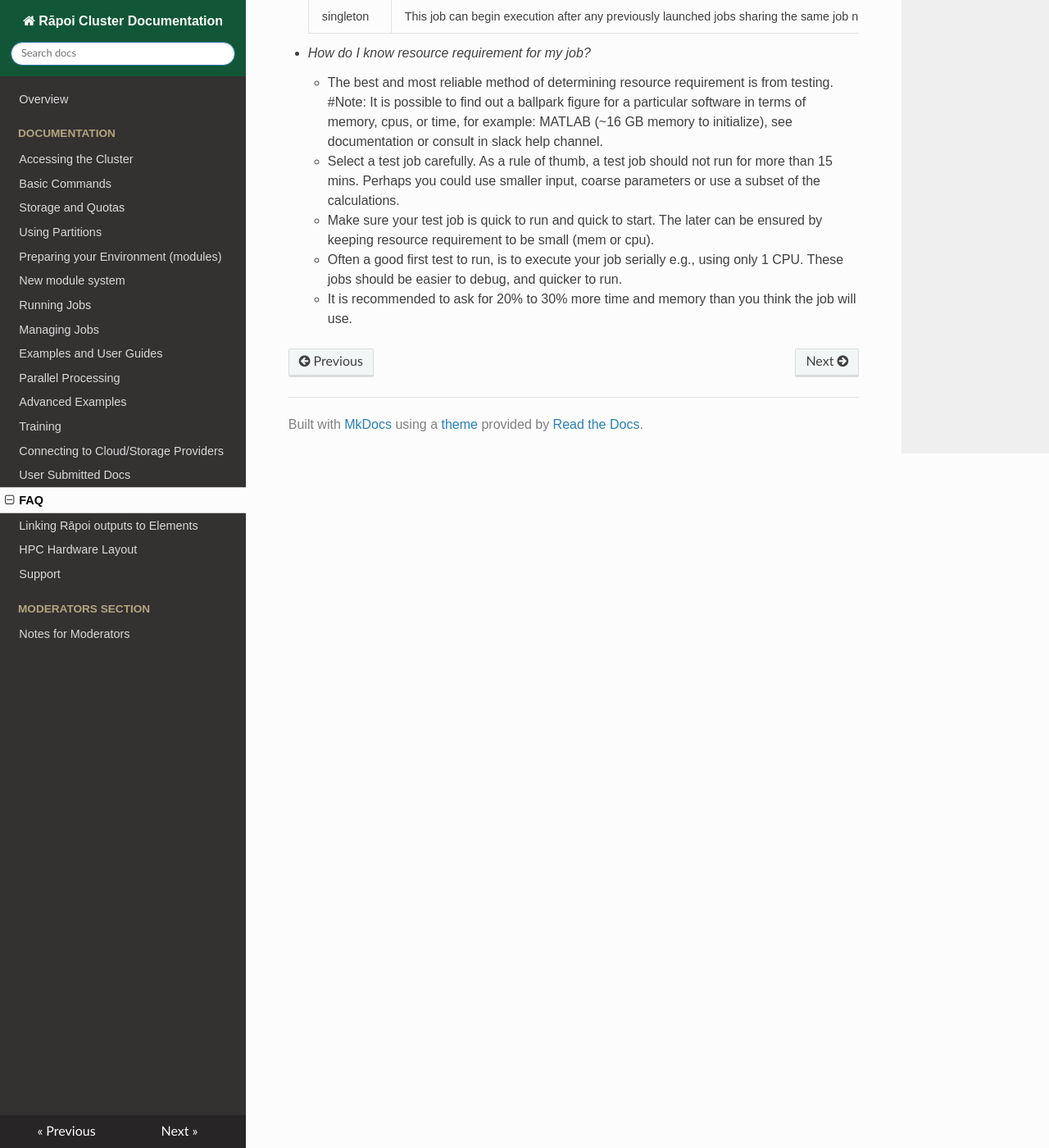
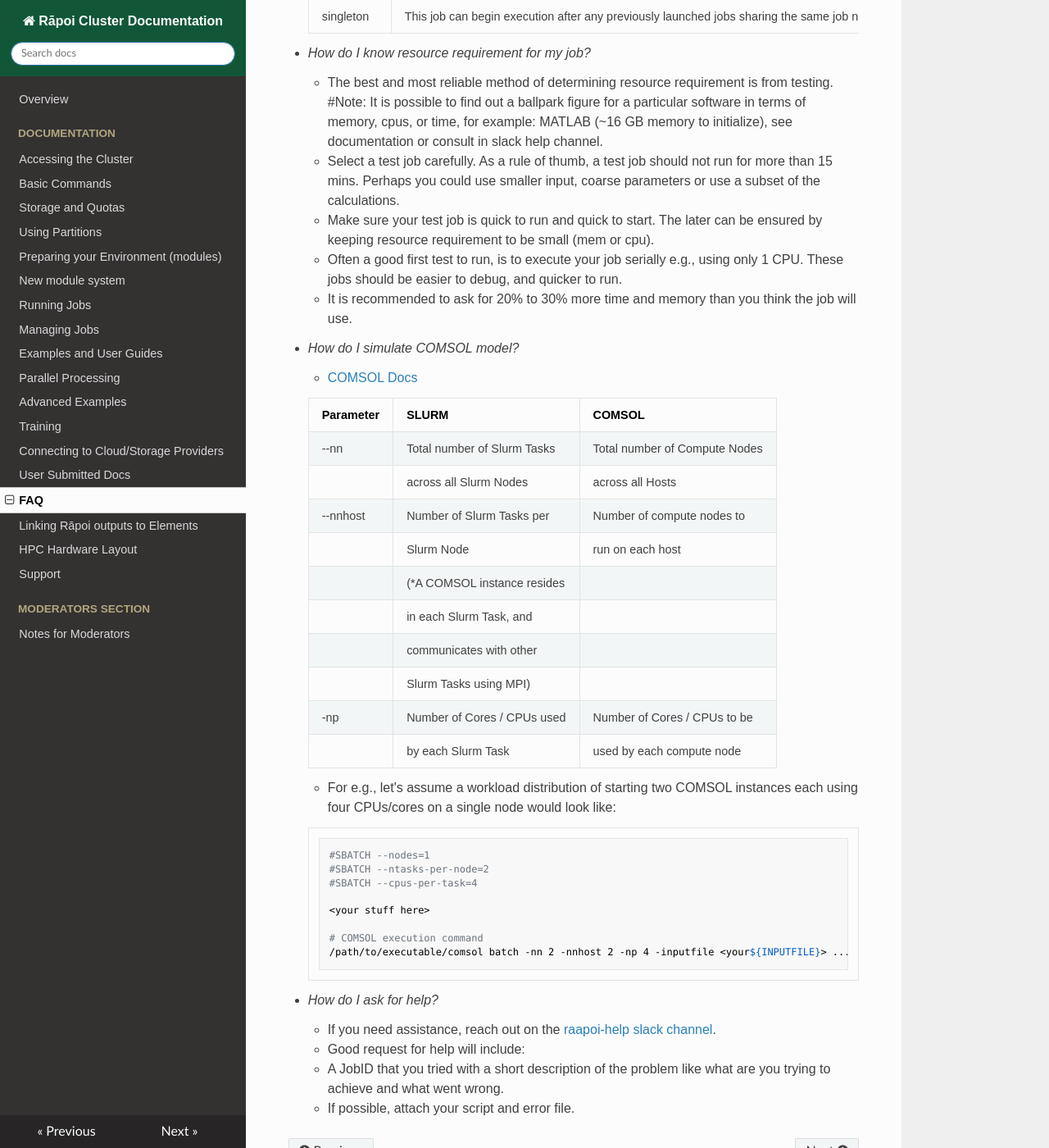
Before and after one commit to vuw-research-computing/raapoi-docs, an MkDocs documentation site: the page built from docs/faq.md, in a window 1280 px wide and 1400 px high, scrolled down 2178 px. Shown: the whole window at 82% size. Built offline with MkDocs 1.6.1, drawn with Linux system fonts in a browser that asks for light colours; nearby versions of some CDN libraries; some web fonts are replaced.

Commit message:
Update FAQs

````diff
--- a/docs/faq.md
+++ b/docs/faq.md
@@ -69,3 +69,43 @@
     * Make sure your test job is quick to run and quick to start. The later can be ensured by keeping resource requirement to be small (mem or cpu).
     * Often a good first test to run, is to execute your job serially e.g., using only 1 CPU. These jobs should be easier to debug, and quicker to run.
     * It is recommended to ask for 20% to 30% more time and memory than you think the job will use.
+
+* *How do I simulate COMSOL model?*
+    * [COMSOL Docs](https://www.comsol.com/support/knowledgebase/1001)
+
+
+
+    | Parameter       | SLURM                      | COMSOL                        |
+    |-----------------|----------------------------|-------------------------------|
+    | --nn            | Total number of Slurm Tasks | Total number of Compute Nodes |
+    |                 | across all Slurm Nodes      | across all Hosts              |
+    | --nnhost        | Number of Slurm Tasks per   | Number of compute nodes to    |
+    |                 | Slurm Node                  | run on each host              |
+    |                 | (*A COMSOL instance resides |                               |
+    |                 | in each Slurm Task, and     |                               |
+    |                 | communicates with other     |                               |
+    |                 | Slurm Tasks using MPI)      |                               |
+    | -np             | Number of Cores / CPUs used | Number of Cores / CPUs to be  |
+    |                 | by each Slurm Task          |  used by each compute node    |
+
+
+    * For e.g., let's assume a workload distribution of starting two COMSOL instances each using four CPUs/cores on a single node would look like:
+
+    ```
+    #SBATCH --nodes=1
+    #SBATCH --ntasks-per-node=2
+    #SBATCH --cpus-per-task=4
+
+    <your stuff here>
+
+    # COMSOL execution command
+    /path/to/executable/comsol batch -nn 2 -nnhost 2 -np 4 -inputfile <your${INPUTFILE}> ..... >> rest of the arguments
+
+    ```
+
+
+* *How do I ask for help?*
+    * If you need assistance, reach out on the [raapoi-help slack channel](https://uwrc.slack.com).
+    * Good request for help will include:
+    * A JobID that you tried with a short description of the problem like what are you trying to achieve and what went wrong.
+    * If possible, attach your script and error file.
````
